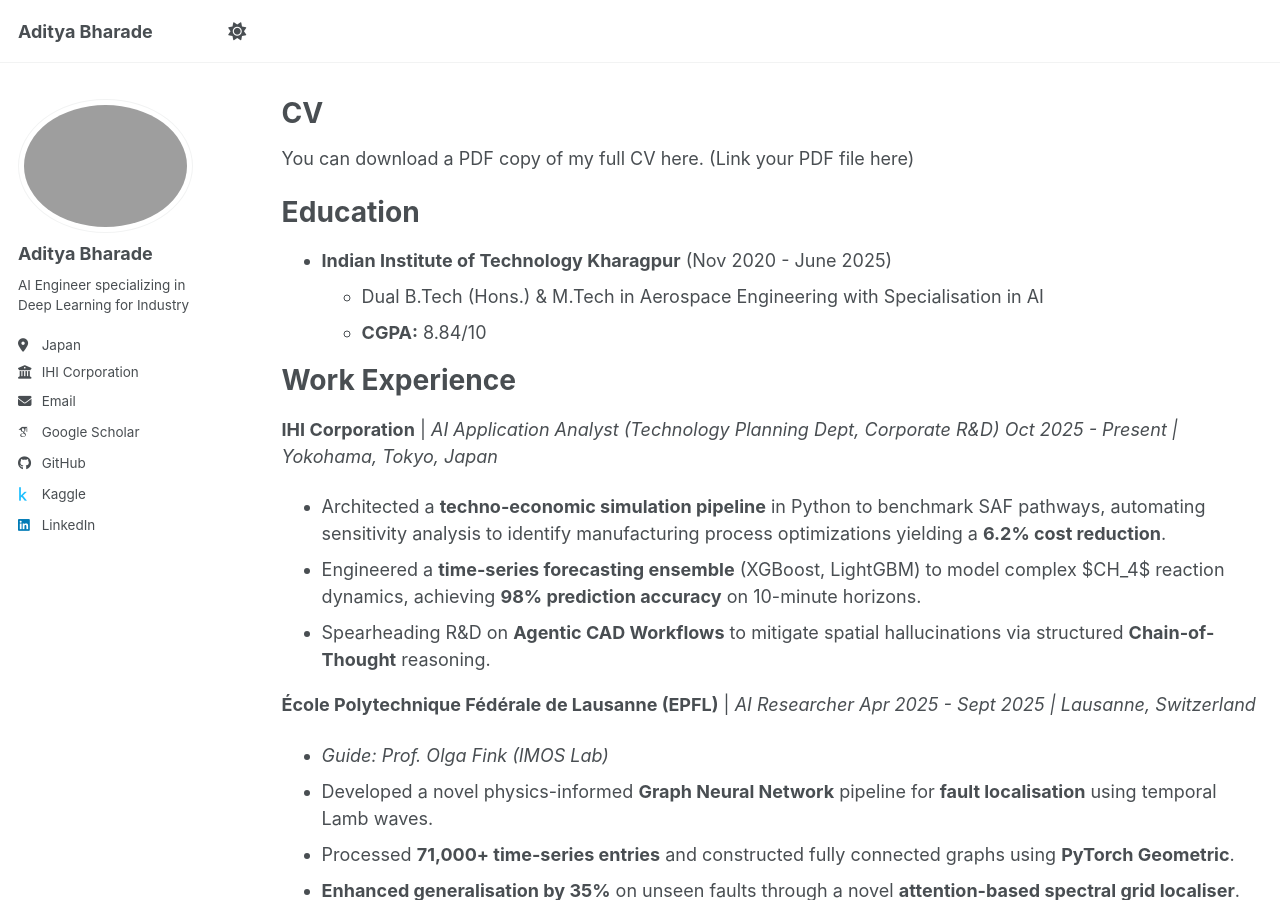
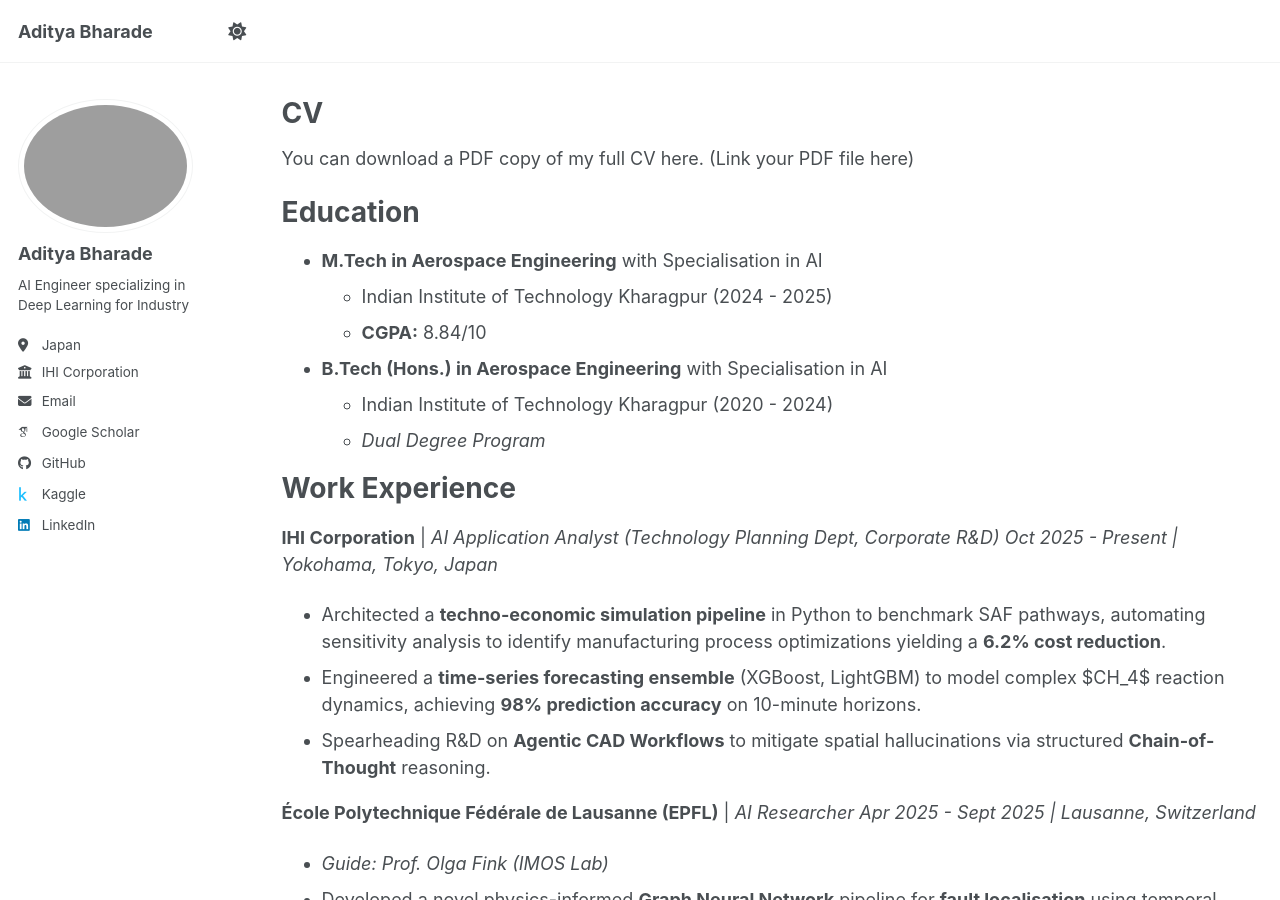
Before and after one commit to bharade/bharade.github.io, a Jekyll site: the page built from _pages/cv.md, in a window 1280 px wide and 900 px high. Built offline with Jekyll 4.4.1, drawn with Linux system fonts in a browser that asks for light colours; some web fonts are replaced; a script bundle is joined from its source files by our own code; library files that are not in the unit come from our copies.

Commit message:
updated cv details

```diff
--- a/_pages/cv.md
+++ b/_pages/cv.md
@@ -13,9 +13,14 @@
 
 Education
 ======
-*   **Indian Institute of Technology Kharagpur** (Nov 2020 - June 2025)
-    *   Dual B.Tech (Hons.) & M.Tech in Aerospace Engineering with Specialisation in AI
+*   **M.Tech in Aerospace Engineering** with Specialisation in AI
+    *   Indian Institute of Technology Kharagpur (2024 - 2025)
     *   **CGPA:** 8.84/10
+
+*   **B.Tech (Hons.) in Aerospace Engineering** with Specialisation in AI
+    *   Indian Institute of Technology Kharagpur (2020 - 2024)
+    *   *Dual Degree Program*
+
 
 Work Experience
 ======
```
